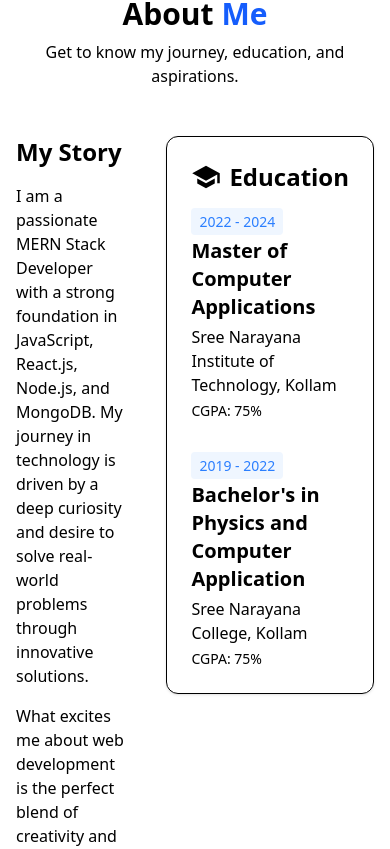
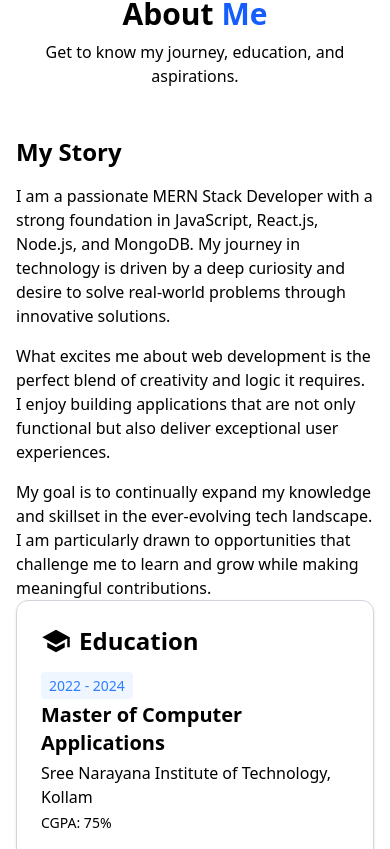
Before and after one commit to Ramduth/PortfolioNew, a React (Vite) app: page / in a window 390 px wide. Shown: the part 4015-4864 px from the top of the page. Built offline with nearby package versions, Linux system fonts and the light colour scheme.

Commit message:
updated mobile responsive

```diff
--- a/src/pages/About.jsx
+++ b/src/pages/About.jsx
@@ -14,8 +14,8 @@ function About() {
           </p>
         </div>
 
-        <div className="flex gap-10">
-          <div className="max-w-2xl fade-in-left">
+        <div className="flex-col md:flex gap-10">
+          <div className="w-full md:max-w-2xl fade-in-left">
             <h3 className="text-2xl font-bold mb-4">My Story</h3>
             <div className="space-y-4 text-base md:text-lg">
               <p>
@@ -40,7 +40,7 @@ function About() {
           </div>
 
           <div className="lg:col-span-2 animate-on-scroll fade-in-right">
-            <div className="bg-card rounded-xl p-6 shadow-sm border border-border">
+            <div className=" rounded-xl p-6 shadow-sm border border-gray-300">
               <div className="flex items-center gap-2 mb-4">
                 <MdSchool size={30} />
                 <h3 className="text-2xl font-bold">Education</h3>
--- a/src/pages/ContactMe.jsx
+++ b/src/pages/ContactMe.jsx
@@ -163,7 +163,7 @@ const ContactMe = () => {
                   required
                   value={formData.name}
                   onChange={handleChange}
-                  className="w-full px-4 py-3 rounded-lg  border border-gray-300 bg-card focus:border-primary  focus:ring-primary/50 outline-none transition-all"
+                  className="w-full px-4 py-3 rounded-lg  border border-gray-300 focus:border-primary  focus:ring-primary/50 outline-none transition-all"
                   disabled={formStatus === "submitting"}
                 />
               </div>
@@ -181,7 +181,7 @@ const ContactMe = () => {
                   required
                   value={formData.email}
                   onChange={handleChange}
-                  className="w-full px-4 py-3 rounded-lg border border-gray-300 bg-card focus:border-primary  focus:ring-primary/50 outline-none transition-all"
+                  className="w-full px-4 py-3 rounded-lg border border-gray-300 focus:border-primary  focus:ring-primary/50 outline-none transition-all"
                   disabled={formStatus === "submitting"}
                 />
               </div>
@@ -201,7 +201,7 @@ const ContactMe = () => {
                 required
                 value={formData.subject}
                 onChange={handleChange}
-                className="w-full px-4 py-3 rounded-lg border border-gray-300 bg-card focus:border-primary  focus:ring-primary/50 outline-none transition-all"
+                className="w-full px-4 py-3 rounded-lg border border-gray-300 focus:border-primary  focus:ring-primary/50 outline-none transition-all"
                 disabled={formStatus === "submitting"}
               />
             </div>
@@ -220,7 +220,7 @@ const ContactMe = () => {
                 required
                 value={formData.message}
                 onChange={handleChange}
-                className="w-full px-4 py-3 rounded-lg border border-gray-300 bg-card focus:border-primary  focus:ring-primary/50 outline-none transition-all resize-none"
+                className="w-full px-4 py-3 rounded-lg border border-gray-300 focus:border-primary  focus:ring-primary/50 outline-none transition-all resize-none"
                 disabled={formStatus === "submitting"}
               ></textarea>
             </div>
--- a/src/pages/Footer.jsx
+++ /dev/null
@@ -1,11 +0,0 @@
-import React from 'react'
-
-function Footer() {
-  return (
-    <div>
-
-    </div>
-  )
-}
-
-export default Footer
```
